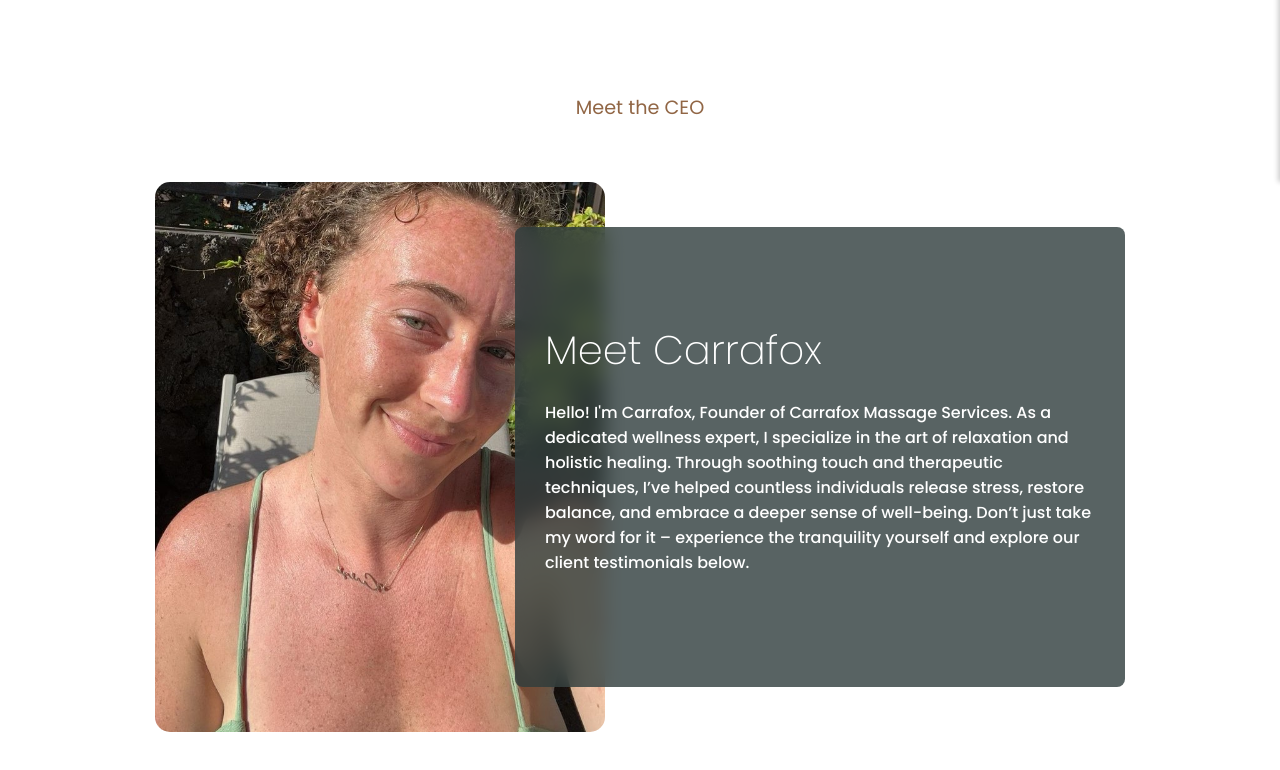
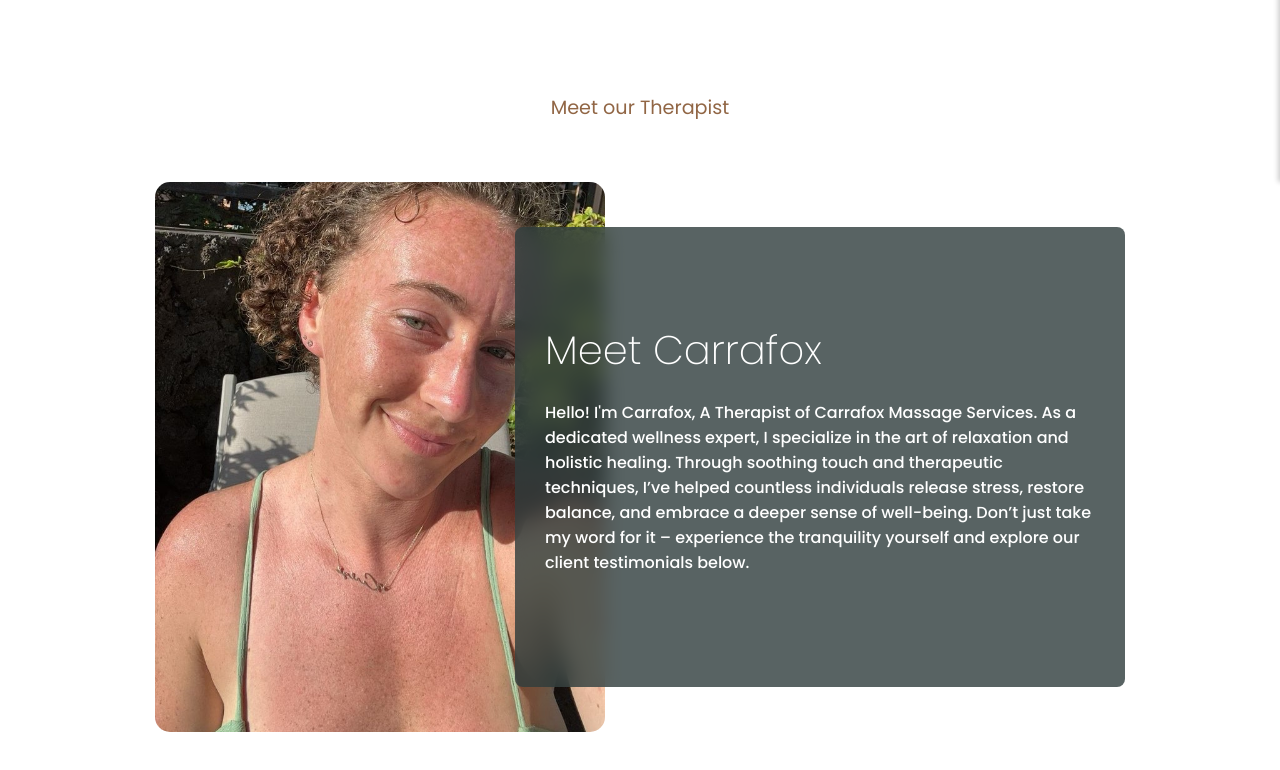
Before and after one commit to Tech-Reni/duplicate-detector, a website: page index.html in a window 1280 px wide. Shown: the part 618-1388 px from the top of the page. Drawn offline with nearby package versions, Linux system fonts and the light colour scheme.

Commit message:
Update index.html

```diff
--- a/index.html
+++ b/index.html
@@ -87,7 +87,7 @@
     <br><br>
 
     <!-- THE ABOUT ME SECTION  -->
-    <p class="meet-the-ceo" id="CEO">Meet the CEO</p>
+    <p class="meet-the-ceo" id="CEO">Meet our Therapist </p>
 
     <section class="about-section">
         <div class="about-container">
@@ -96,7 +96,7 @@
                 <div class="content">
                     <h1>Meet Carrafox</h1>
                     <p>
-                        Hello! I'm Carrafox, Founder of Carrafox Massage Services. As a dedicated wellness expert, I specialize in the art of relaxation and holistic healing. Through soothing touch and therapeutic techniques, I’ve helped countless individuals release stress, restore balance, and embrace a deeper sense of well-being. Don’t just take my word for it – experience the tranquility yourself and explore our client testimonials below.
+                        Hello! I'm Carrafox, A Therapist of Carrafox Massage Services. As a dedicated wellness expert, I specialize in the art of relaxation and holistic healing. Through soothing touch and therapeutic techniques, I’ve helped countless individuals release stress, restore balance, and embrace a deeper sense of well-being. Don’t just take my word for it – experience the tranquility yourself and explore our client testimonials below.
                     </p>
                 </div>
             </div>
```
